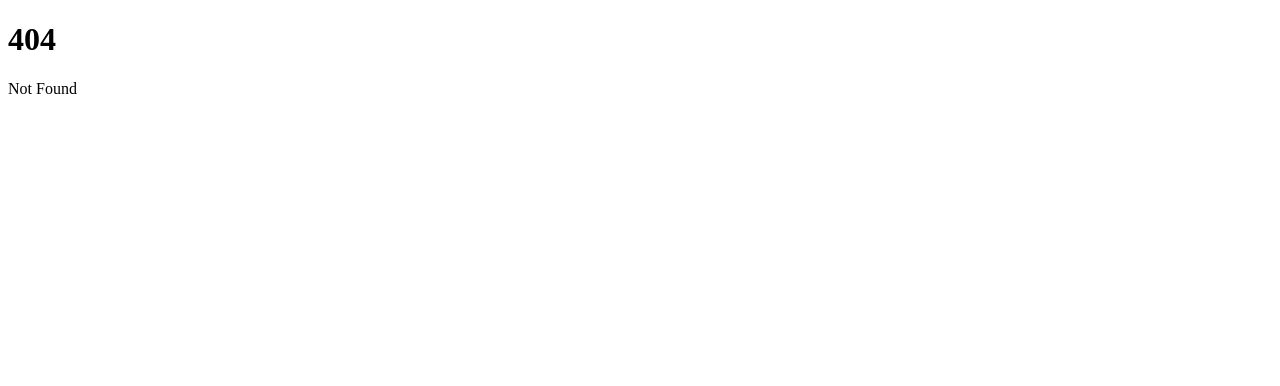
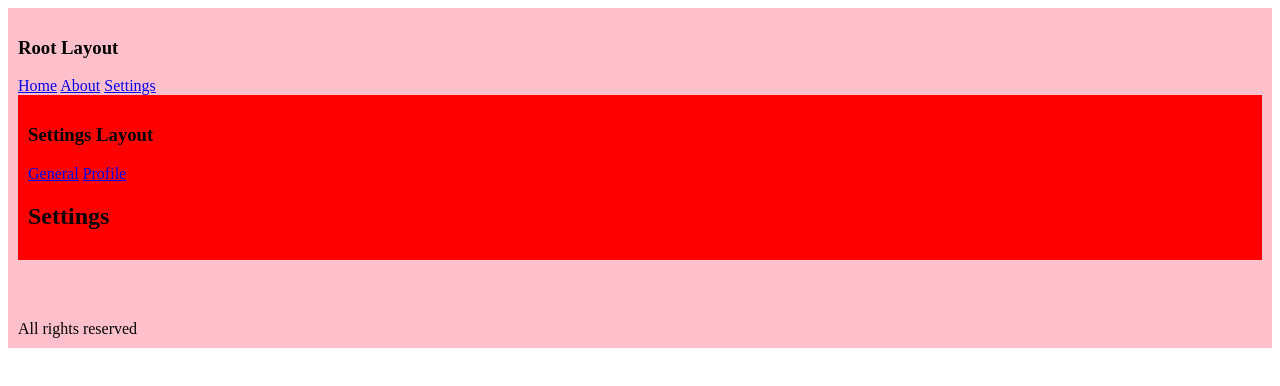
Before and after one commit to MatinDeWet/LearningSvelteKit, a SvelteKit app: page /settings in a window 1280 px wide. Before the commit this address had no page. Shown: the top 386 px of the page. Built offline with nearby package versions, Linux system fonts and the light colour scheme.

Commit message:
basic layouts

```diff
--- /dev/null
+++ b/src/routes/+layout.svelte
@@ -0,0 +1,12 @@
+<div style="background-color: pink; padding: 10px;">
+	<h3>Root Layout</h3>
+	<nav>
+		<a href="/">Home</a>
+		<a href="/about">About</a>
+		<a href="/settings">Settings</a>
+	</nav>
+
+	<slot />
+
+	<footer style="margin-top: 60px;">All rights reserved</footer>
+</div>
--- /dev/null
+++ b/src/routes/settings/+layout.svelte
@@ -0,0 +1,9 @@
+<div style="background-color: red; padding: 10px;">
+	<h3>Settings Layout</h3>
+	<nav>
+		<a href="/settings/general">General</a>
+		<a href="/settings/profile">Profile</a>
+	</nav>
+
+	<slot />
+</div>
--- /dev/null
+++ b/src/routes/settings/+page.svelte
@@ -0,0 +1 @@
+<h2>Settings</h2>
--- /dev/null
+++ b/src/routes/settings/general/+page.svelte
@@ -0,0 +1 @@
+<h2>General settings</h2>
--- /dev/null
+++ b/src/routes/settings/profile/+page.svelte
@@ -0,0 +1 @@
+<h2>Profile Settings</h2>
```
